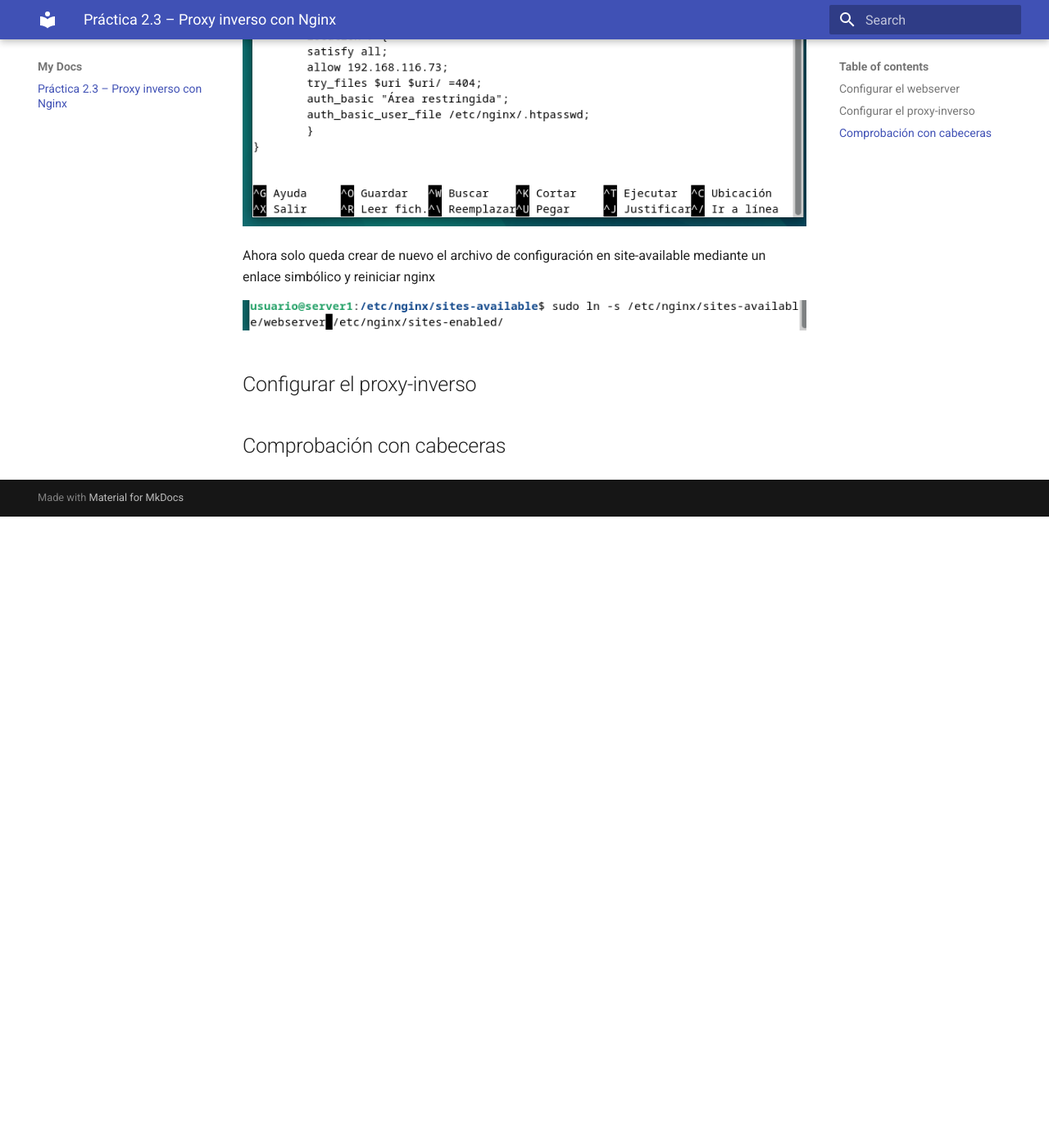
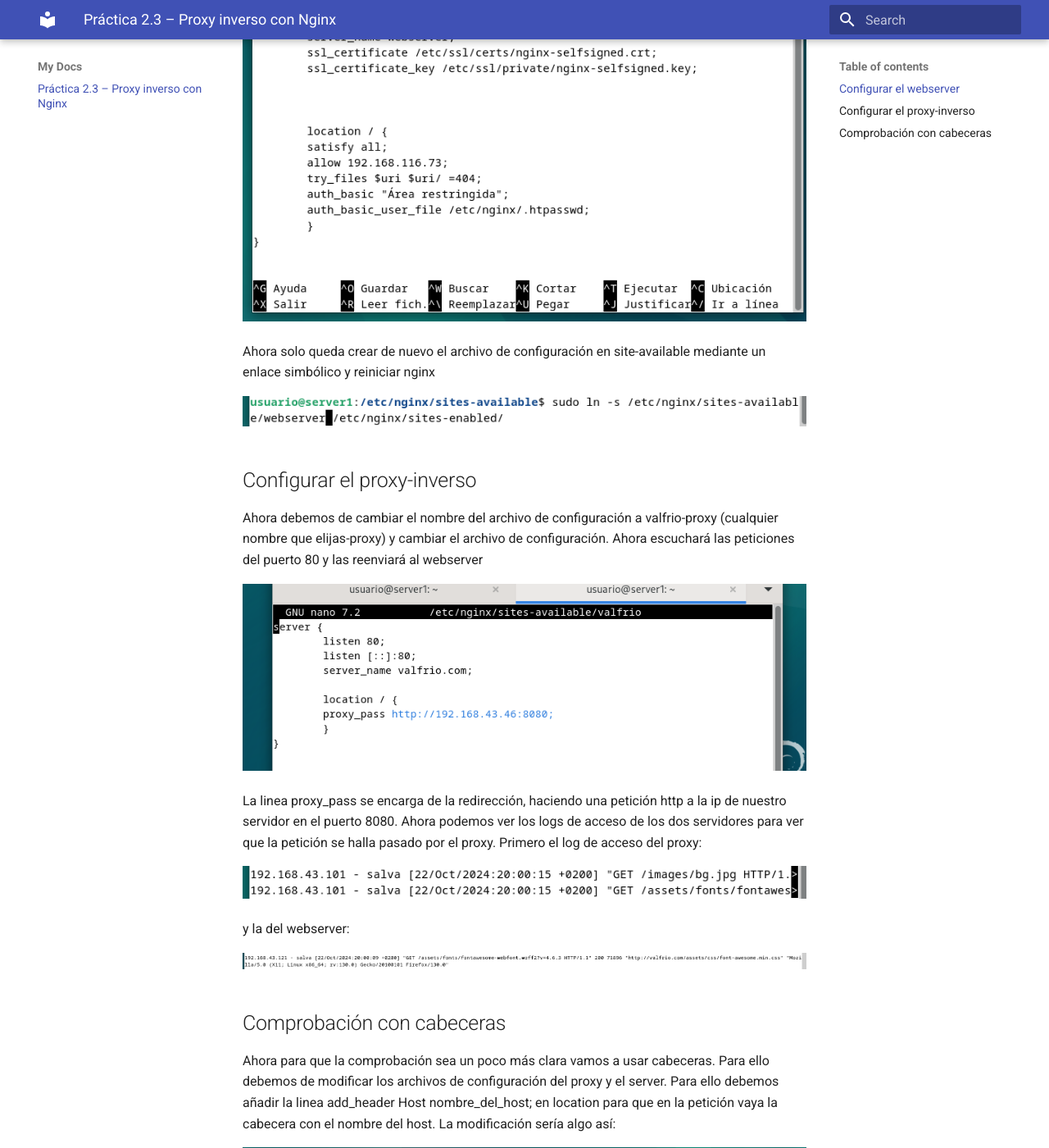
Before and after one commit to valfrio/practica-2_3, an MkDocs documentation site: the page built from docs/index.md, in a window 1280 px wide and 1400 px high, scrolled down 987 px. Shown: the whole window at 82% size. Built offline with MkDocs 1.6.1 and Material for MkDocs 9.7.7, drawn with Linux system fonts in a browser that asks for light colours; before the commit the page ends 1617 px from its top, so only the background shows below that; some of the changed text lies outside the part shown.

Commit message:
terminada la configuración

```diff
--- a/docs/index.md
+++ b/docs/index.md
@@ -1,4 +1,8 @@
 # Práctica 2.3 – Proxy inverso con Nginx
+
+Para ello debemos de clonar nuestra máquina con el servidor nginx de la práctica anterior. Una de las dos hará de webserver y otra del
+proxy que redirigirá el trafico. Para toda la configuración es ideal tener las dos máquinas virtuales encendidas.
+
 ## Configurar el webserver
 Para configurar el webserver debemos de hacer dos cosas. La primera es cambiarle el nombre al servidor a webserver tanto
 en los archivos de configuración de site-enabled de nginx como en site-available, así como en /var/www. Después debemos de cambiar el archivo de
@@ -25,6 +29,31 @@ Ahora solo queda crear de nuevo el archivo de configuración en site-available m
 
 ## Configurar el proxy-inverso
 
+Ahora debemos de cambiar el nombre del archivo de configuración a valfrio-proxy (cualquier nombre que elijas-proxy) y cambiar el archivo de configuración.
+Ahora escuchará las peticiones del puerto 80 y las reenviará al webserver
 
+![imagen 6](assets/images/13.png)
+
+La linea proxy_pass se encarga de la redirección, haciendo una petición http a la ip de nuestro servidor en el puerto 8080. Ahora podemos ver los logs de acceso
+de los dos servidores para ver que la petición se halla pasado por el proxy. Primero el log de acceso del proxy:
+
+![imagen 7](assets/images/15.png)
+
+y la del webserver:
+
+![imagen 8](assets/images/16.png)
 
 ## Comprobación con cabeceras
+
+Ahora para que la comprobación sea un poco más clara vamos a usar cabeceras. Para ello debemos de modificar los archivos de configuración del proxy y el server. Para
+ello debemos añadir la linea add_header Host nombre_del_host; en location para que en la petición vaya la cabecera con el nombre del host. La modificación sería algo así:
+
+![imagen 9](assets/images/17.png)
+
+Después en el servidor igual. Ahora cuando hagamos la petición podremos ver en las herramientas de desarrollador que trae la cabecera introducida en el archivo de configuración.
+
+![imagen 10](assets/images/18.png)
+
+Por último modificamos de la misma forma el webserver. Deberíamos recibir las dos cabeceras
+
+![Imagen 11](assets/images/19.png)
```
